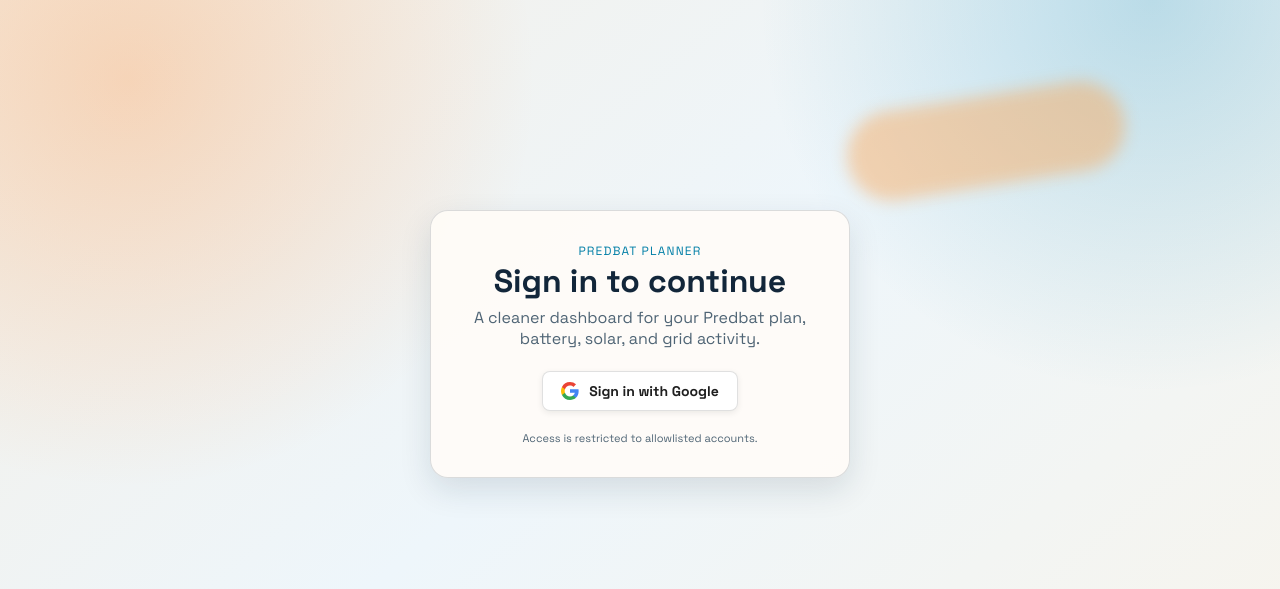
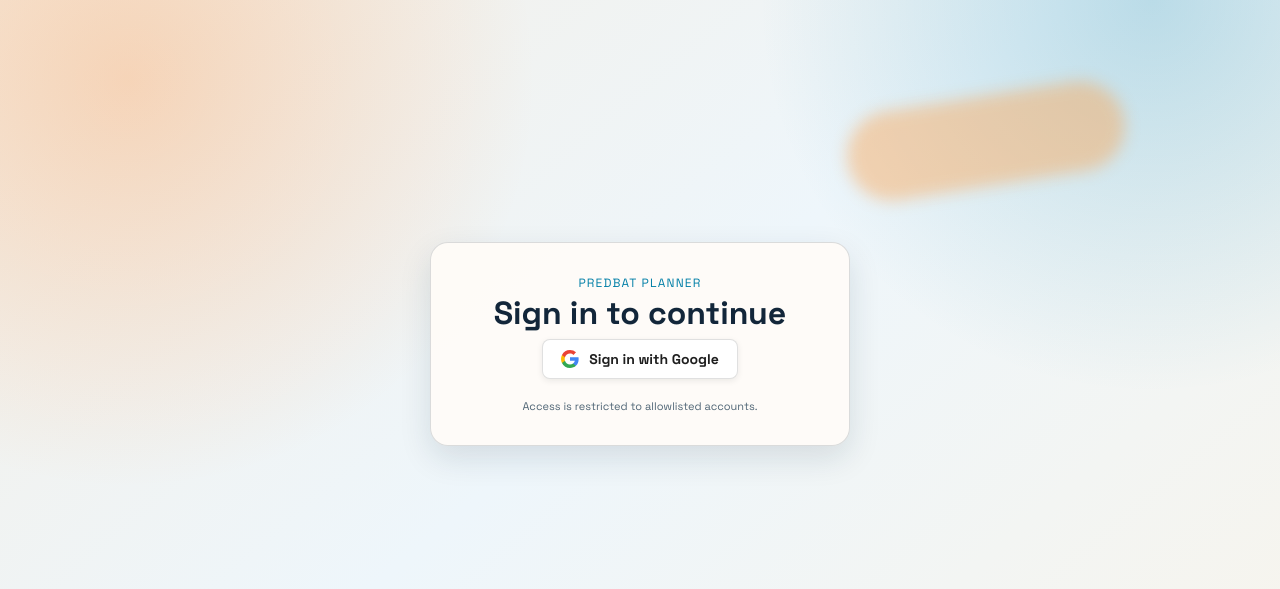
Before and after one commit to mabnz/predbat-frontend, a Flask app: page /welcome in a window 1280 px wide. Shown: the top 589 px of the page. Run offline with Flask 3, Linux system fonts and the light colour scheme.

Commit message:
Tweak wording

```diff
--- a/templates/welcome.html
+++ b/templates/welcome.html
@@ -17,7 +17,6 @@
       <section class="welcome-card">
         <p class="eyebrow">Predbat Planner</p>
         <h1>Sign in to continue</h1>
-        <p class="subtitle">A cleaner dashboard for your Predbat plan, battery, solar, and grid activity.</p>
 
         <a href="{{ url_for('auth_login') }}" class="welcome-btn">
           <svg width="18" height="18" viewBox="0 0 18 18" xmlns="http://www.w3.org/2000/svg" aria-hidden="true">
```
